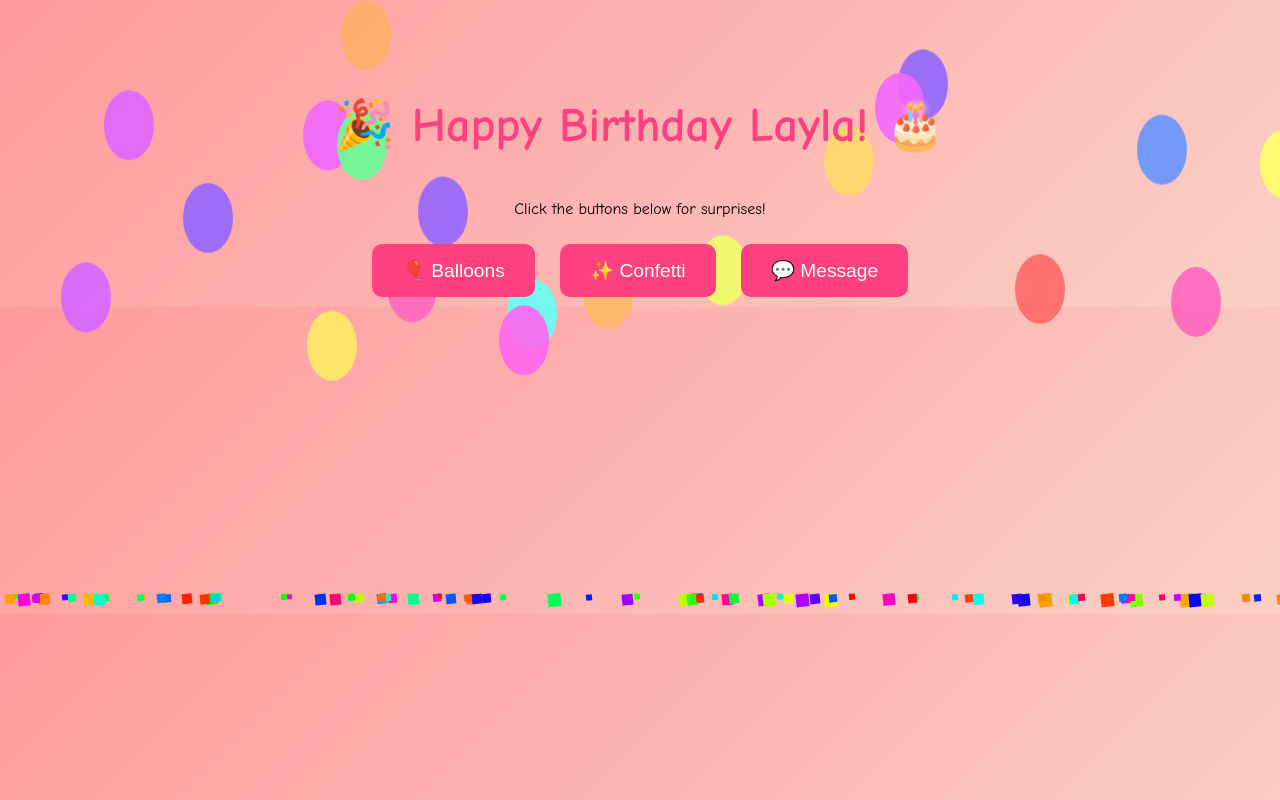
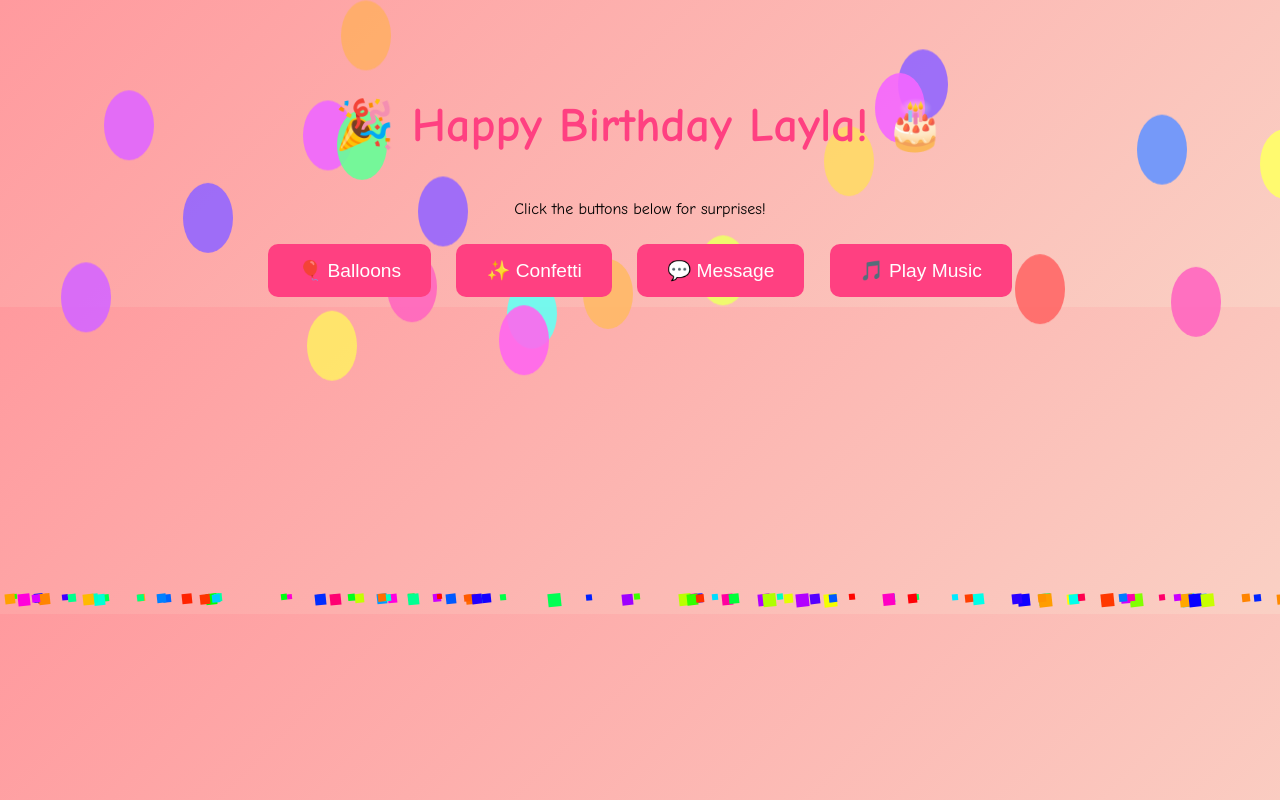
Before and after one commit to HOOGABOOGA1/bday, a plain HTML site: page bday/index.html in a window 1280 px wide. Shown: the top 800 px of the page. Drawn offline with Linux system fonts and the light colour scheme.

Commit message:
Enhance birthday experience with music button
Added a button to play music and improved the overall birthday experience.

```diff
--- a/bday/index.html
+++ b/bday/index.html
@@ -103,6 +103,8 @@
     <button onclick="releaseBalloons()">🎈 Balloons</button>
     <button onclick="showConfetti()">✨ Confetti</button>
     <button onclick="nextMessage()">💬 Message</button>
+    <button onclick="music.play()">🎵 Play Music</button>
+
 </div>
 
 <div id="popup" class="popup"></div>
```
